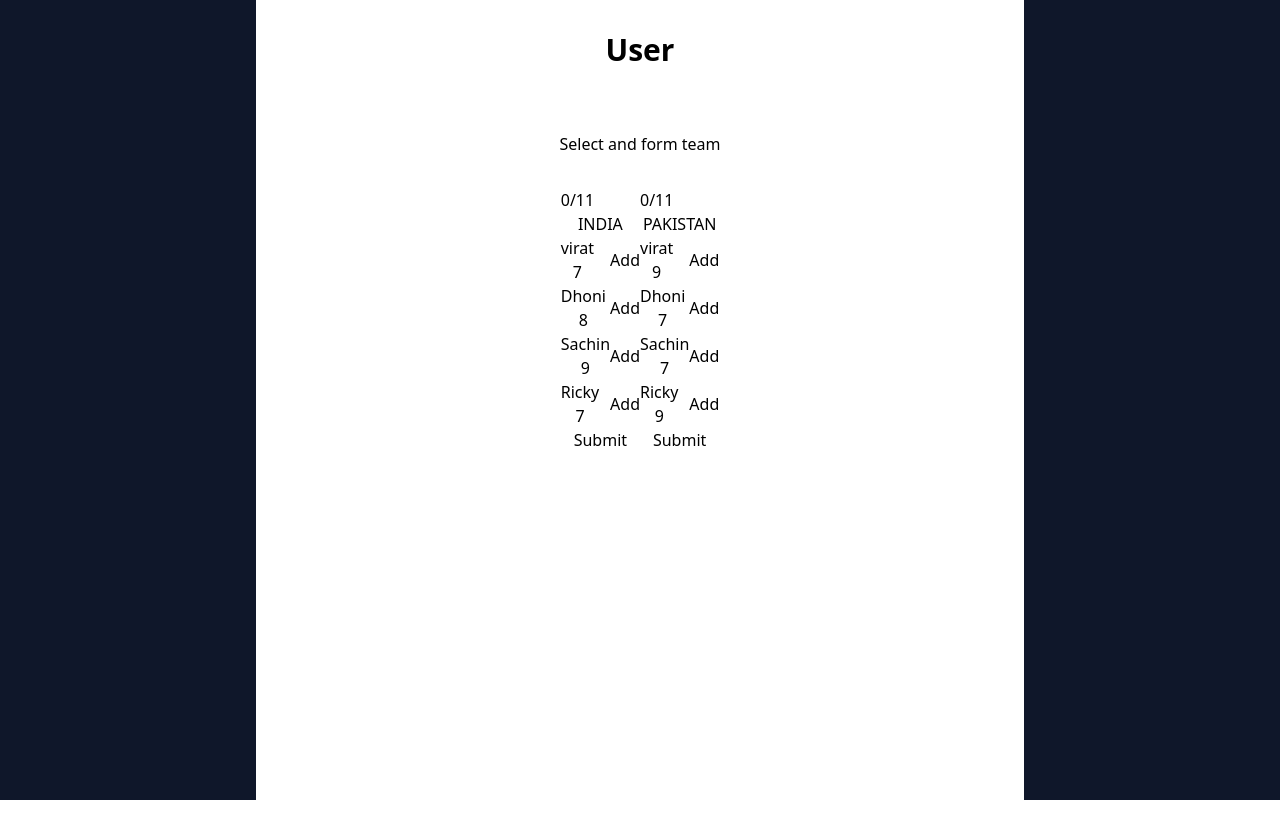
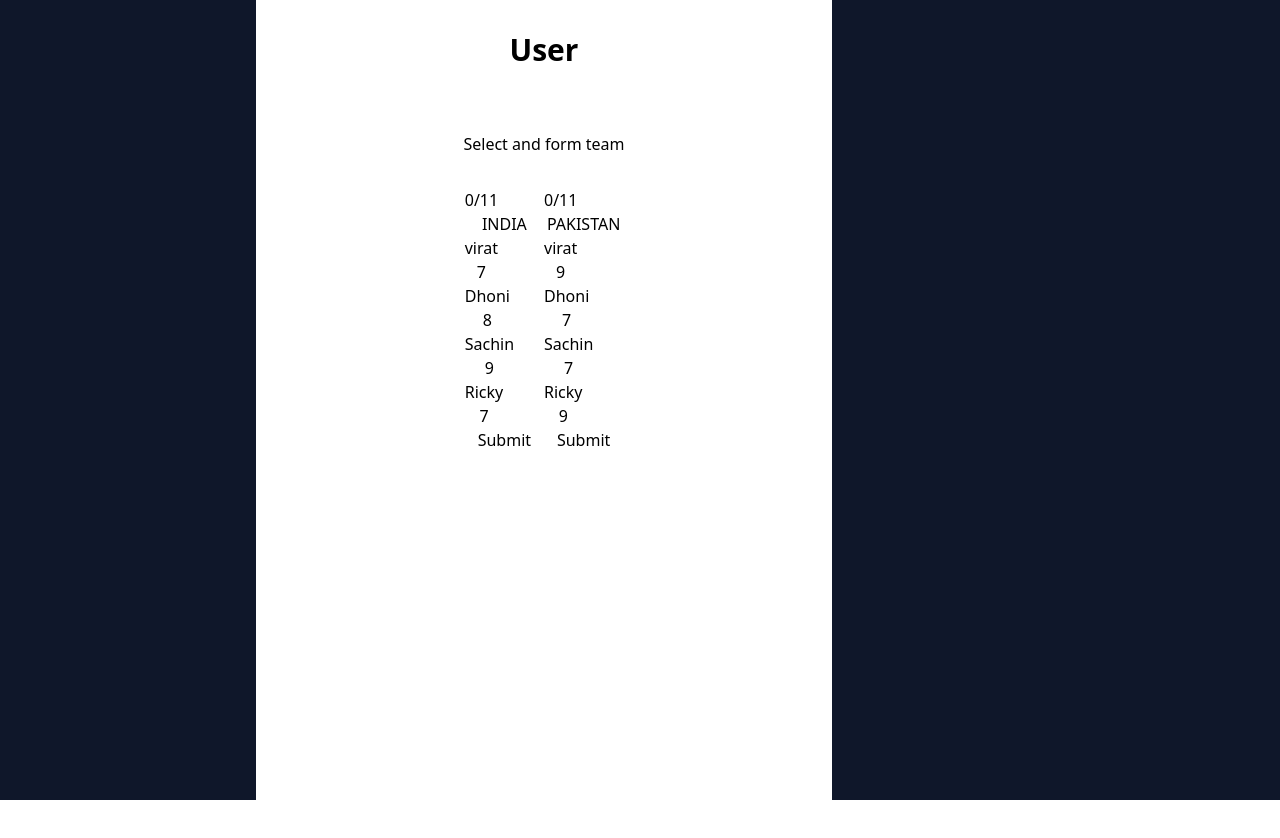
Before and after one commit to salmanpary/Buidl11, a Next.js app: page /user in a window 1280 px wide. Shown: the top 838 px of the page. After the commit the page ends 800 px from the top, so only its background shows below. Built offline with nearby package versions, Linux system fonts and the light colour scheme.

Commit message:
user page finished

```diff
--- a/pages/user/index.js
+++ b/pages/user/index.js
@@ -1,30 +1,51 @@
-import React, { useState } from 'react'
-import Playersdisplay from '../../Components/Playerdisplay';
+import React, { useState } from "react";
+import Playersdisplay from "../../Components/Playerdisplay";
 
 
+
+const allplayers = [
+  { name: "virat", id: 1 },
+  { name: "Dhoni", id: 2 },
+  { name: "Sachin", id: 3 },
+  { name: "Ricky", id: 4 },
+];
+
 function SelectPlayers() {
+  const [allplayers, setAllplayers] = useState([]);
+  return (
 
-  const [players,setPlayers] = useState([])
-  return (
-    <div className='flex justify-between'>
 
-        <div className='Navbar bg-slate-900 w-64'></div>
+    <div className="flex justify-between overflow-hidden">
+
+
+      <div className="Navbar bg-slate-900 w-64"></div>
 
       <div className="h-screen flex flex-col ">
         <h1 className="text-center my-8 font-bold text-3xl">User</h1>
         <div className="list-container ">
           <h2 className="text-center mt-8 mb-8">Select and form team</h2>
           <div className="flex justify-center h-screen">
-        <Playersdisplay Teamname = "INDIA"/>
-        <Playersdisplay Teamname = "PAKISTAN"/>
+            <Playersdisplay
+              setAllplayers={setAllplayers}
+              allplayers={allplayers}
+              Teamname="INDIA"
+            />
+            <Playersdisplay
+              setAllplayers={setAllplayers}
+              allplayers={allplayers}
+              Teamname="PAKISTAN"
+            />
           </div>
         </div>
       </div>
 
-    <div className='Playerbar bg-slate-900 w-64'></div>
-
+      <div className="Playerbar bg-slate-900 w-[28rem]">
+        {allplayers.map((player) => {
+          return <h2 className="text-white">{player.name}</h2>;
+        })}
       </div>
-  )
+    </div>
+  );
 }
 
-export default SelectPlayers
+export default SelectPlayers;
```
Lines whose indentation alone changed are shown as unchanged.
